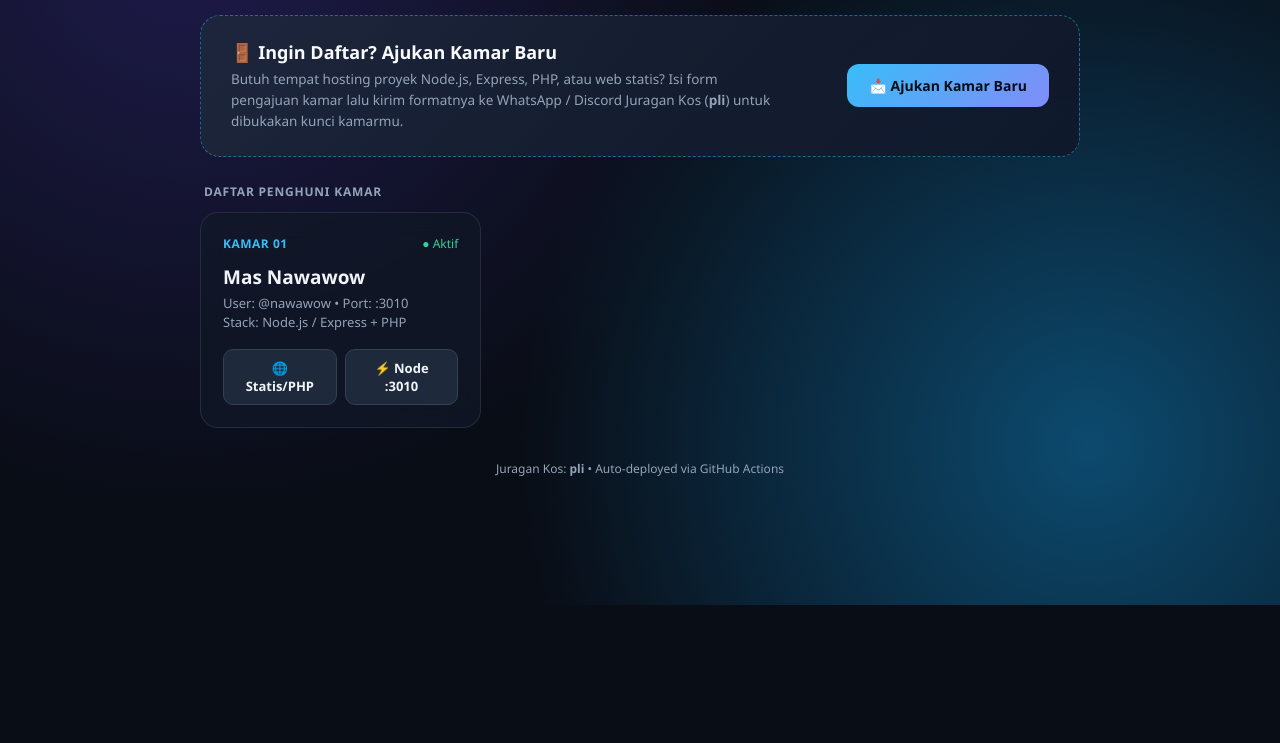
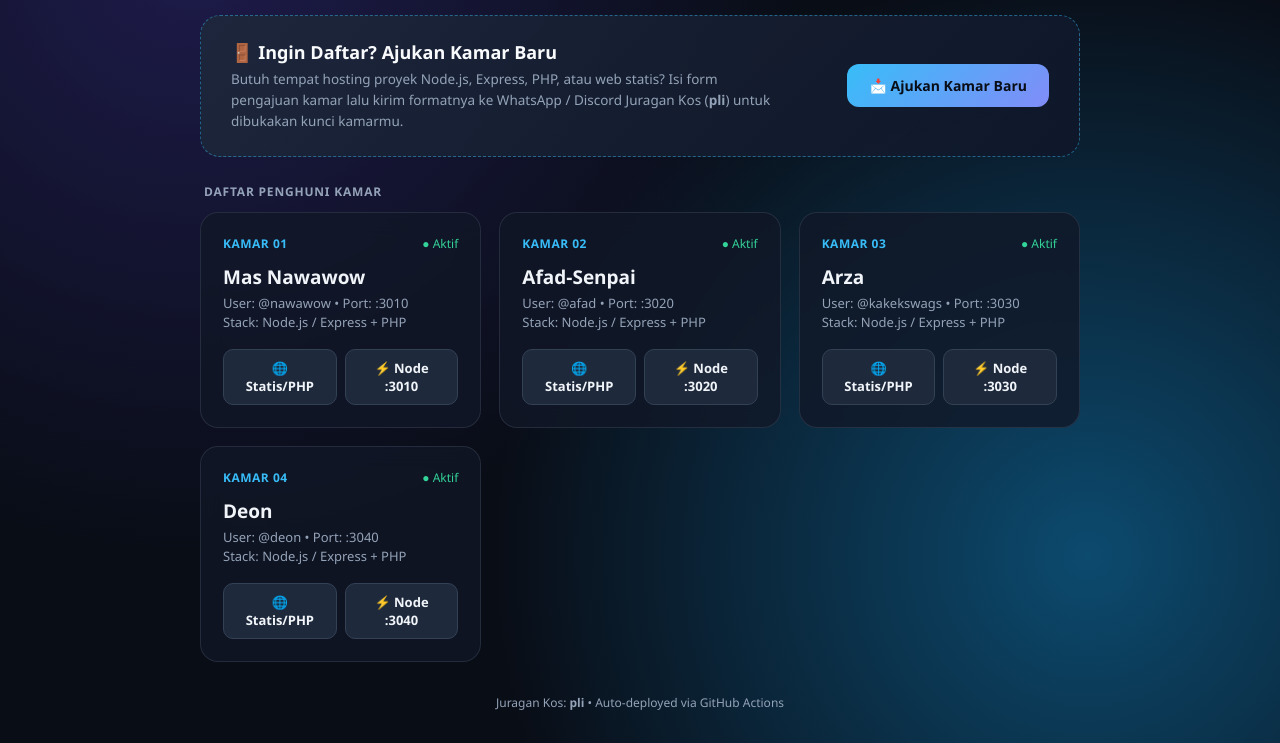
Before and after one commit to PliTheGeek/kosan-kipli, a plain HTML site: page index.html in a window 1280 px wide. Shown: the part 195-938 px from the top of the page. Before the commit the page ends 800 px from the top, so only its background shows below. Drawn offline with Linux system fonts and the light colour scheme.

Commit message:
update: automation add on whenever tenant command is added on the ssh

```diff
--- a/bilik.json
+++ b/bilik.json
@@ -6,5 +6,29 @@
     "port": 3010,
     "stack": "Node.js / Express + PHP",
     "status": "Aktif"
+  },
+  {
+    "kamar": "Kamar 02",
+    "penghuni": "Afad-Senpai",
+    "username": "afad",
+    "port": 3020,
+    "stack": "Node.js / Express + PHP",
+    "status": "Aktif"
+  },
+  {
+    "kamar": "Kamar 03",
+    "penghuni": "Arza",
+    "username": "kakekswags",
+    "port": 3030,
+    "stack": "Node.js / Express + PHP",
+    "status": "Aktif"
+  },
+  {
+    "kamar": "Kamar 04",
+    "penghuni": "Deon",
+    "username": "deon",
+    "port": 3040,
+    "stack": "Node.js / Express + PHP",
+    "status": "Aktif"
   }
 ]
--- a/index.html
+++ b/index.html
@@ -435,11 +435,16 @@
             const s = document.getElementById('in-stack').value || 'Node.js / Statis';
             const p = document.getElementById('in-port').value || '3020';
 
+            const nextKamar = `Kamar ${String(Math.floor(Number(p) / 10) - 299).padStart(2, '0')}`;
+
             const sshCmd =
                 `sudo adduser ${u} && sudo chmod 711 /home/${u} && \\
 sudo mkdir -p /home/${u}/public_html && sudo chown -R ${u}:${u} /home/${u}/public_html && \\
 sudo sed -i '/^}$/i \\    location /${u}/ { proxy_pass http://127.0.0.1:${p}/; proxy_http_version 1.1; proxy_set_header Upgrade \\$http_upgrade; proxy_set_header Connection "upgrade"; proxy_set_header Host \\$host; }' /etc/nginx/sites-available/bilik-multiuser && \\
-sudo nginx -t && sudo systemctl reload nginx`;
+sudo nginx -t && sudo systemctl reload nginx && \\
+sudo jq --arg kamar "${nextKamar}" --arg nama "${n}" --arg user "${u}" --argjson port ${p} \\
+  '. += [{"kamar":$kamar,"penghuni":$nama,"username":$user,"port":$port,"stack":"—","status":"Aktif"}]' \\
+  /var/www/html/bilik.json > /tmp/bilik_tmp.json && sudo mv /tmp/bilik_tmp.json /var/www/html/bilik.json`;
 
             if (currentMode === 'guest') {
                 document.getElementById('cmd-box').textContent =
```
Also changed, not shown: 1 other file.
